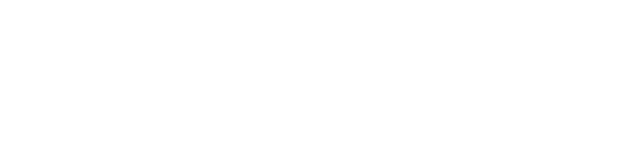
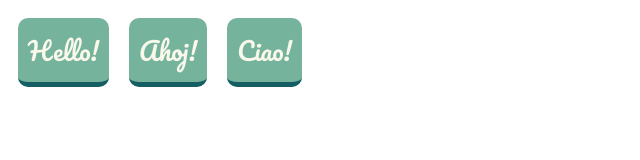
Before and after one commit to JoWos/15.5, a plain HTML site: page index.html in a window 1280 px wide. Shown: the whole page, without its empty margins (0-640 px from the left). Drawn offline with nearby package versions, Linux system fonts and the light colour scheme.

Commit message:
Add styles and js for creating buttons

```diff
--- a/index.html
+++ b/index.html
@@ -3,6 +3,7 @@
     <meta charset="utf-8">
     <title>15.5 - Self</title>
     <link rel="stylesheet" type="text/css" href="style.css">
+    <link href="https://fonts.googleapis.com/css?family=Pacifico" rel="stylesheet">
     <script src="https://ajax.googleapis.com/ajax/libs/jquery/3.2.1/jquery.min.js"></script>
 </head>
 <body>
--- a/script.js
+++ b/script.js
@@ -0,0 +1,27 @@
+'use strict'
+
+$(function(){
+function Button (text) {
+    this.text = text || 'Hello';
+}
+
+Button.prototype = {
+    create: function (){
+        var self = this;
+        this.$element = $('<button>');
+        this.$element.text(this.text);
+        this.$element.click(function(){
+            alert(self.text);
+        })
+        $('body').append(this.$element);
+    }
+}
+
+var btn1 = new Button ('Hello!');
+var btn2 = new Button ('Ahoj!');
+var btn3 = new Button ('Ciao!')
+btn1.create();
+btn2.create();
+btn3.create();
+
+});
--- a/style.css
+++ b/style.css
@@ -0,0 +1,17 @@
+button {
+    padding: 10px;
+    background: #76b39d;
+    color: #f9f8eb;
+    font-family: 'Pacifico', cursive;
+    font-size: 25px;
+    outline: none;
+    margin: 10px;
+    border: none;
+    border-bottom: 5px solid #155e63;
+    border-radius: 10px;
+}
+
+button:active {
+    border-bottom: none;
+    transform: translate(0, 3px);
+}
```
